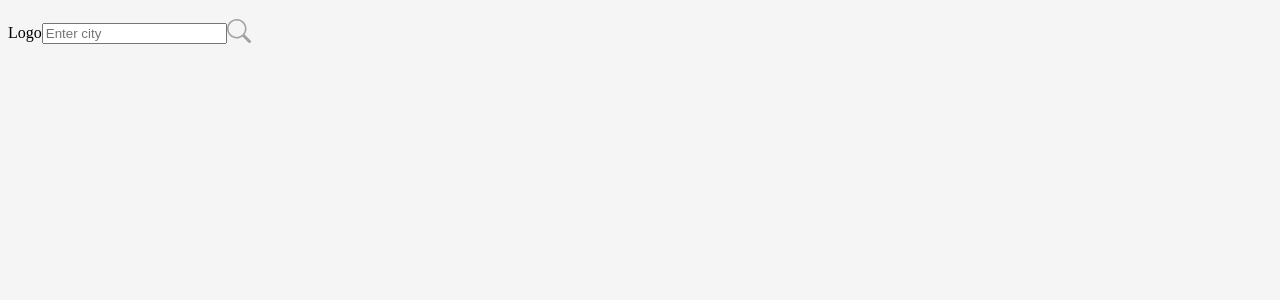
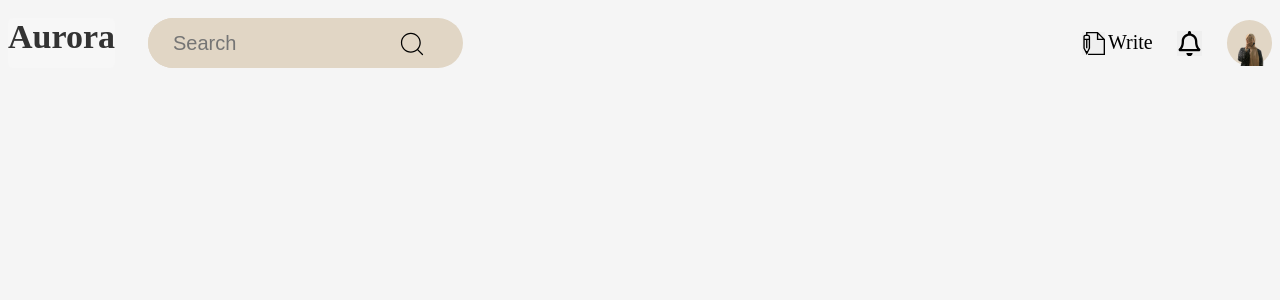
Before and after one commit to Nasreen027/Katchup, a React (Vite) app: page / in a window 1280 px wide. Shown: the top 300 px of the page. Built offline with nearby package versions, Linux system fonts and the light colour scheme.

Commit message:
navbar done

```diff
--- a/src/App.css
+++ b/src/App.css
@@ -1,3 +1,4 @@
 body{
   background-color:#F5F5F5;
+  /* color: black; */
 }
--- a/src/components/Header.jsx
+++ b/src/components/Header.jsx
@@ -1,36 +1,93 @@
-import { Box, Flex, Text } from "@chakra-ui/react";
+import {
+  Box,
+  Flex,
+  IconButton,
+  Image,
+  Input,
+  InputGroup,
+  InputRightElement,
+  Link,
+} from "@chakra-ui/react";
 import React from "react";
+import { CiSearch } from "react-icons/ci";
 import styled from "styled-components";
-import SearchBar from "./SearchBar";
+import { TfiWrite } from "react-icons/tfi";
+import { FaRegBell } from "react-icons/fa";
+import ProfilePic from '../assets/myProfile.png';
 
-// const Navbar = styled.nav`
-//   display: flex;
-//   justify-content: space-between;
-//   //   width:100%;
-// `;
-
-const SearchContainer = styled.div`
-display:flex;
-flex-grow:1;
-// background-color:black;
-// width:100px;
-// height:100px;
-`;
-const Profile = styled.div`
-background-color:red;
-height:100px;
- width:100px;
+const CustomLogo = styled.div`
+  font-size: 34px;
+  font-weight: bold;
+  color: #333;
+  text-decoration: none;
+  display: inline-block;
+  // padding: 10px;
+  border-radius: 5px;
+  background-color: #f7f7f7;
+  // box-shadow: 0 0 10px rgba(0,0,0,0.1);
+  font-family: cursive;
+  margin-right: 33px;
 `;
 
 function Header() {
   return (
     <>
-      <Flex>
-        <SearchContainer>
-            <Text>Logo</Text>
-            <SearchBar/>
-        </SearchContainer>
-        {/* <Profile></Profile> */}
+      <Flex position={"relative"} top={10}>
+        <Flex flexGrow={1}>
+          <CustomLogo>Aurora</CustomLogo>
+          {/* <Image width={250} src={Logo} height={48} /> */}
+          <InputGroup
+            height={50}
+            width={300}
+            backgroundColor={"#e1d6c5"}
+            borderRadius={50}
+          >
+            <Input
+              fontSize={20}
+              pr="4.5rem"
+              placeholder="Search"
+              borderRadius={50}
+              border={"none"}
+              p={25}
+              backgroundColor={"#e1d6c5"}
+            />
+            <InputRightElement width="4.5rem" h="1.75rem">
+              <IconButton
+                border={"none"}
+                backgroundColor={"transparent"}
+                icon={<CiSearch fontSize={"30px"} />}
+                mt={23}
+              />
+            </InputRightElement>
+          </InputGroup>
+        </Flex>
+        <Flex justifyContent={"space-between"}
+        alignItems={'center'}
+         w={190}
+         >
+          <Box>
+            <Link textDecoration={"none"} fontSize={20} color={"black"} href="">
+              <Box>
+                <IconButton
+                  fontSize={23}
+                  border={"none"}
+                  mr={3}
+                  icon={<TfiWrite />}
+                />
+                Write
+              </Box>
+            </Link>
+          </Box>
+          <Link>
+            <IconButton fontSize={25} border={"none"} icon={<FaRegBell />} />
+          </Link>
+          <Link>
+          <Flex backgroundColor={'#e1d6c5'} justifyContent={'center'} alignItems={'center'} borderRadius={50} w={45}>
+          <Image
+          w={30} src={ProfilePic}/>
+          </Flex>
+          </Link>
+        </Flex>
       </Flex>
     </>
   );
--- a/src/components/SearchBar.jsx
+++ b/src/components/SearchBar.jsx
@@ -5,7 +5,7 @@ function SearchBar() {
 <div className="searchContainer">
       <input type="text" placeholder="Enter city" />
       <div className="searchBtn">
-      <svg
+      {/* <svg
             xmlns="http://www.w3.org/2000/svg"
             fill="#a1a1a1"
             className="bi bi-search"
@@ -16,7 +16,7 @@ function SearchBar() {
             <path
               d="M11.742 10.344a6.5 6.5 0 1 0-1.397 1.398h-.001q.044.06.098.115l3.85 3.85a1 1 0 0 0 1.415-1.414l-3.85-3.85a1 1 0 0 0-.115-.1zM12 6.5a5.5 5.5 0 1 1-11 0 5.5 5.5 0 0 1 11 0"
             />
-          </svg>
+          </svg> */}
       </div>
     </div>
 </>
```
Also changed, not shown: src/assets/logo.png (added), src/assets/myProfile.png (added).
